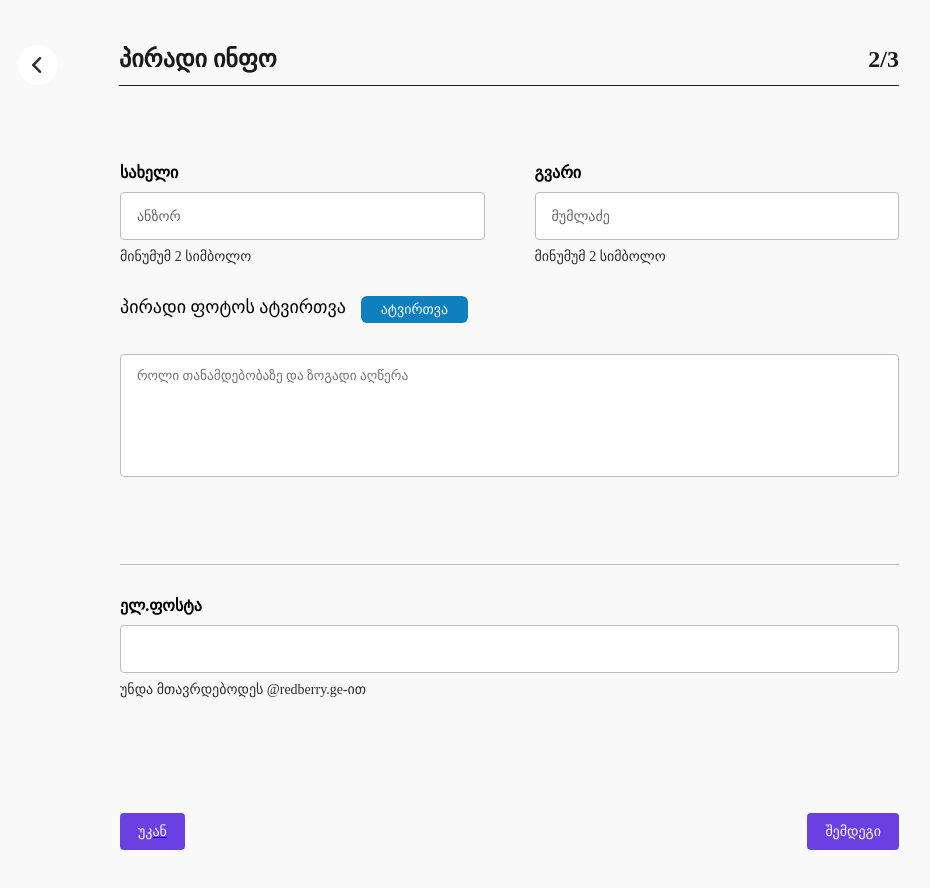
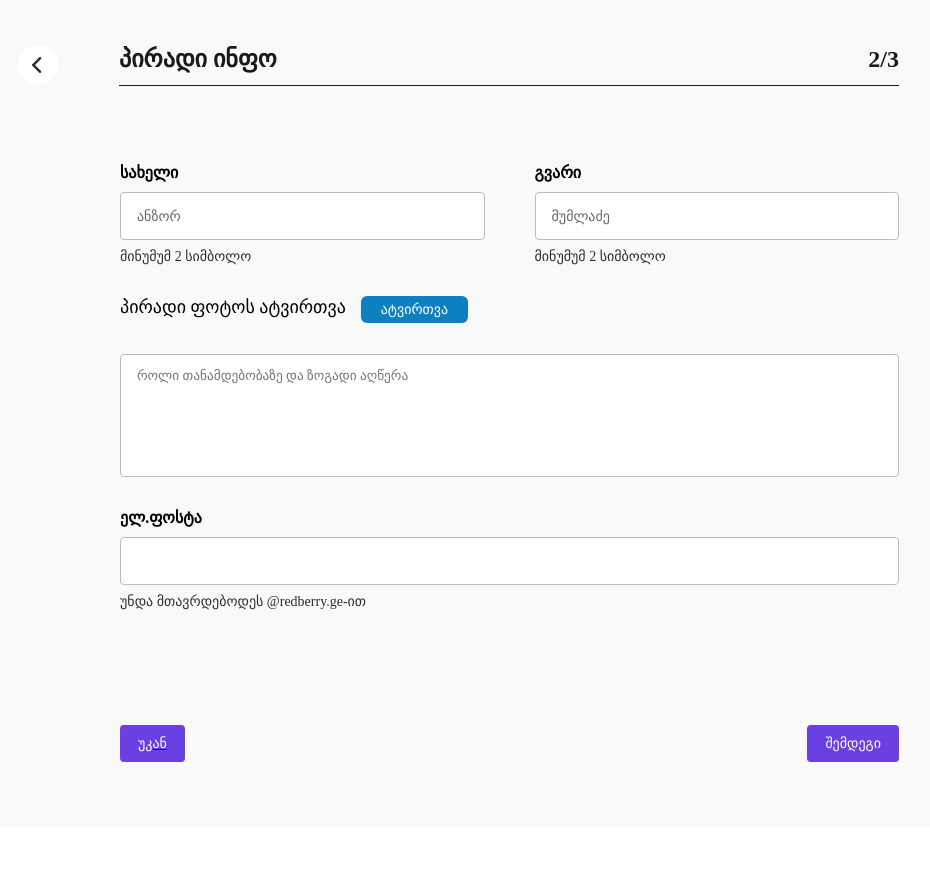
Before and after one commit to lukakhutsishvili/CVgenerator, a React (Vite) app: page /PersonalInfo in a window 1280 px wide. Shown: the top 888 px of the page, without its empty margins (30-960 px from the left). After the commit the page ends 827 px from the top, so only its background shows below. Built offline with nearby package versions, Linux system fonts and the light colour scheme; a web font is replaced by a local one.

Commit message:
fix: fised styles

```diff
--- a/src/pages/PersonalInfo.tsx
+++ b/src/pages/PersonalInfo.tsx
@@ -139,22 +139,6 @@ export default function PersonalInfo() {
                   })}
                   style={{ borderColor: getBorderColor() }}
                 ></TextArea>
-                <div
-                  style={{
-                    marginTop: "56px",
-                    height: "1px",
-                    width: "100%",
-                    backgroundColor: "#bcbcbc",
-                  }}
-                ></div>
-                <div
-                  style={{
-                    width: "100%",
-                    display: "flex",
-                    justifyContent: "flex-end",
-                  }}
-                ></div>
-              </div>
                 <Input
                   type="email"
                   labelTxt="ელ.ფოსტა"
@@ -163,6 +147,7 @@ export default function PersonalInfo() {
                 >
                   anzorr666@redberry.ge
                 </Input>
+              </div>
             </section>
             <Footer>
               <Link to={"/Home"}>
```
Lines whose indentation alone changed are shown as unchanged.
